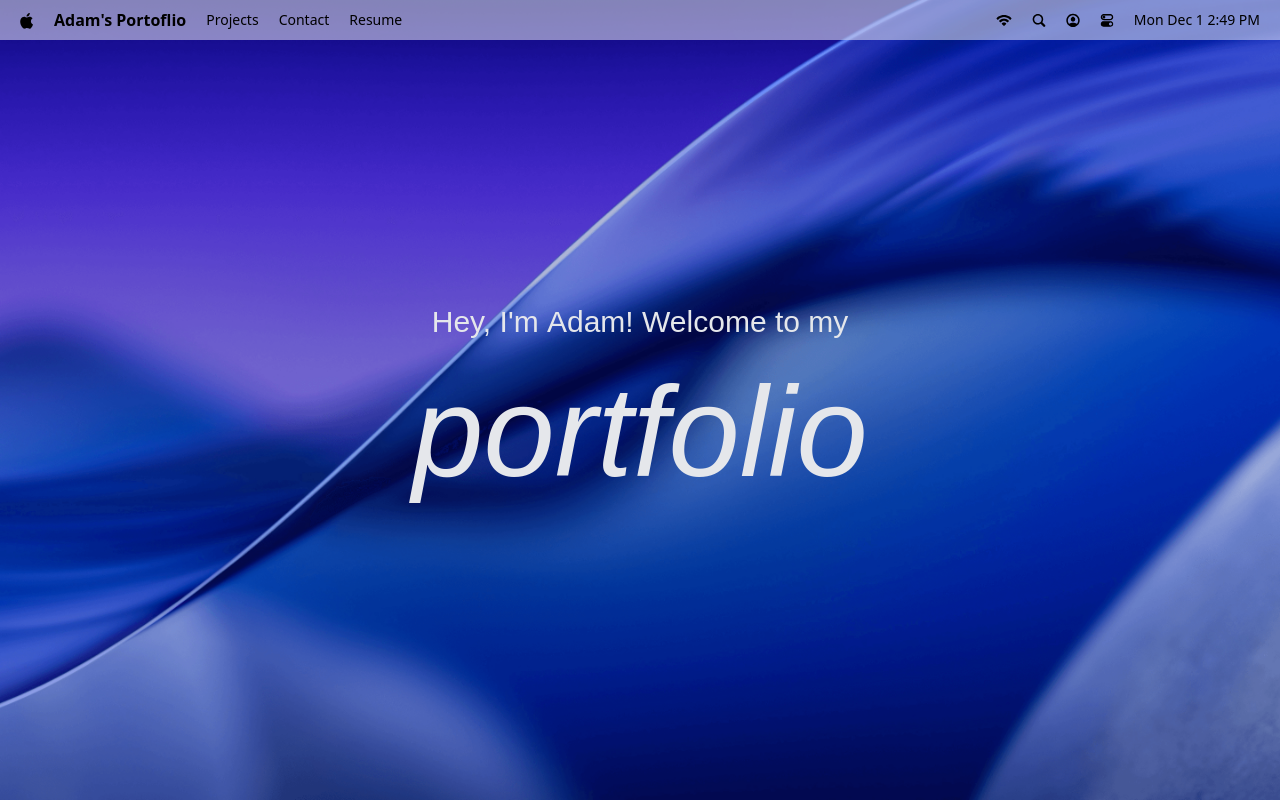
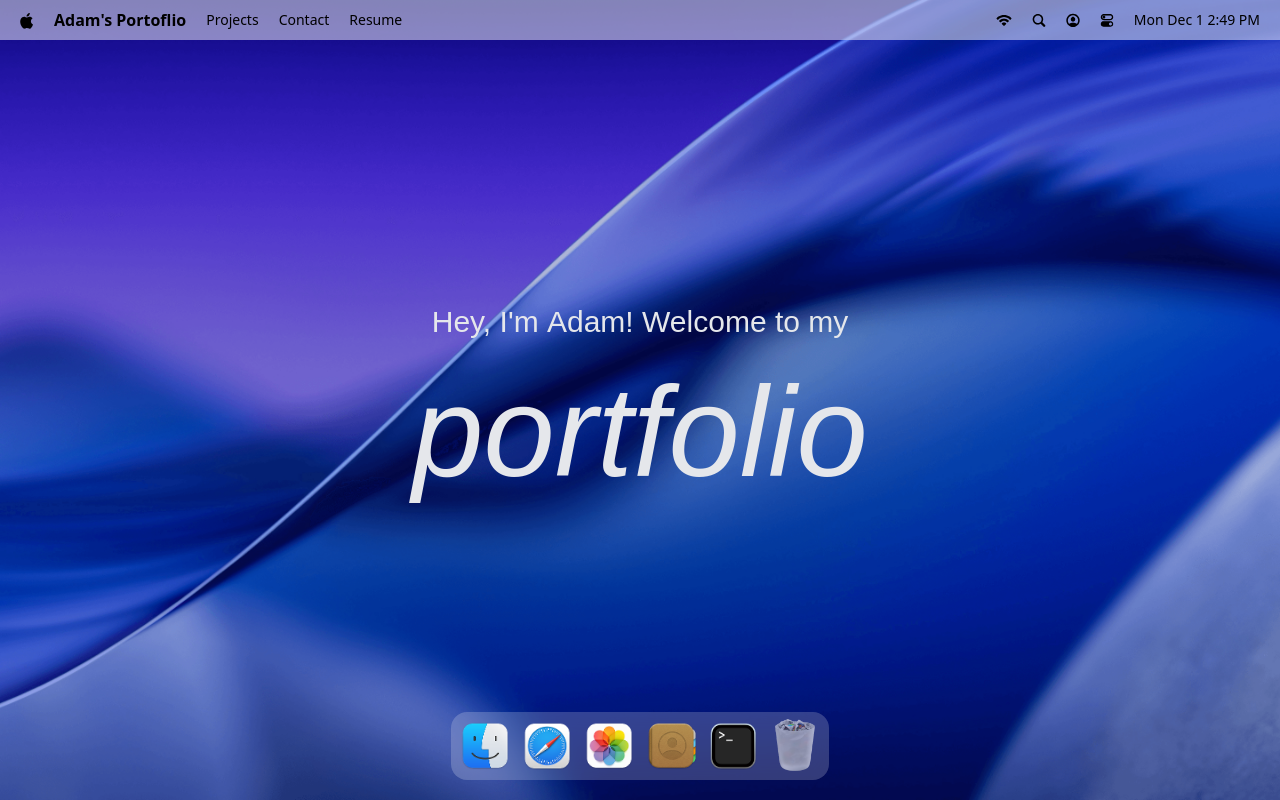
Before and after one commit to ornel77/macos-portfolio, a React (Vite) app: page / in a window 1280 px wide. Built offline with nearby package versions, Linux system fonts and the light colour scheme; a web font is replaced by a local one.

Commit message:
implement dock presentation

```diff
--- a/package.json
+++ b/package.json
@@ -17,6 +17,7 @@
     "lucide-react": "^0.555.0",
     "react": "^19.2.0",
     "react-dom": "^19.2.0",
+    "react-tooltip": "^5.30.0",
     "tailwindcss": "^4.1.17"
   },
   "devDependencies": {
--- a/src/App.jsx
+++ b/src/App.jsx
@@ -1,10 +1,11 @@
-import { Navbar, Welcome } from "#components"
+import { Dock, Navbar, Welcome } from "#components"
 
 const App = () => {
   return (
     <main>
       <Navbar />
       <Welcome />
+      <Dock />
     </main>
   )
 }
--- /dev/null
+++ b/src/components/Dock.jsx
@@ -0,0 +1,89 @@
+import { dockApps } from "#constants";
+import { Tooltip } from "react-tooltip";
+import { useRef } from "react";
+import { useGSAP } from "@gsap/react";
+import gsap from "gsap";
+
+const Dock = () => {
+  const dockRef = useRef();
+
+  useGSAP(() => {
+    const dock = dockRef.current;
+    if (!dock) return;
+
+    const icons = dock.querySelectorAll(".dock-icon");
+
+    const animateIcons = (mouseX) => {
+      const { left } = dock.getBoundingClientRect();
+      icons.forEach((icon) => {
+        const { left: iconLeft, width } = icon.getBoundingClientRect();
+        const center = iconLeft - left + width / 2;
+        const distance = Math.abs(mouseX - center); //distance de la souris à partir du centre de l'icon
+        const intensity = Math.exp(-(distance ** 2.75) / 20000);
+        gsap.to(icon, {
+          scale: 1 + 0.25 * intensity,
+          y: -15 * intensity,
+          duration: 0.2,
+          ease: "power1.out",
+        });
+      });
+    };
+
+    const handleMouseMove = (e) => {
+      const { left } = dock.getBoundingClientRect();
+      animateIcons(e.clientX - left);
+    };
+
+    const resetIcons = () =>
+      icons.forEach((icon) =>
+        gsap.to(icon, {
+          scale: 1,
+          y: 0,
+          duration: 0.3,
+          ease: "power1.out",
+        })
+      );
+
+    dock.addEventListener("mousemove", handleMouseMove);
+    dock.addEventListener("mouseleave", resetIcons);
+
+    return () => {
+      dock.removeEventListener("mousemove", handleMouseMove);
+      dock.removeEventListener("mouseleave", resetIcons);
+    };
+  }, []);
+
+  const toggleApp = (app) => {
+    // TODO Implement Open Window Logic
+  };
+  return (
+    <section id="dock">
+      <div ref={dockRef} className="dock-container">
+        {dockApps.map(({ id, name, icon, canOpen }) => (
+          <div key={id} className="relative flex justify-center">
+            <button
+              type="button"
+              className="dock-icon"
+              aria-label={name}
+              data-tooltip-id="dock-tooltip"
+              data-tooltip-content={name}
+              data-tooltip-delay-show={150}
+              disabled={!canOpen}
+              onClick={() => toggleApp({ id, canOpen })}
+            >
+              <img
+                src={`/images/${icon}`}
+                alt="icon"
+                loading="lazy"
+                className={canOpen ? "" : "opacity-60"}
+              />
+            </button>
+          </div>
+        ))}
+
+        <Tooltip id="dock-tooltip" place="top" className="tooltip" />
+      </div>
+    </section>
+  );
+};
+export default Dock;
--- a/src/components/index.js
+++ b/src/components/index.js
@@ -1,4 +1,5 @@
 import Navbar from "./Navbar";
 import Welcome from "./Welcome";
+import Dock from "./Dock";
 
-export {Navbar, Welcome}
+export {Navbar, Welcome, Dock}
```
Also changed, not shown: 1 other file (tests, documents, lock files or other folders).
